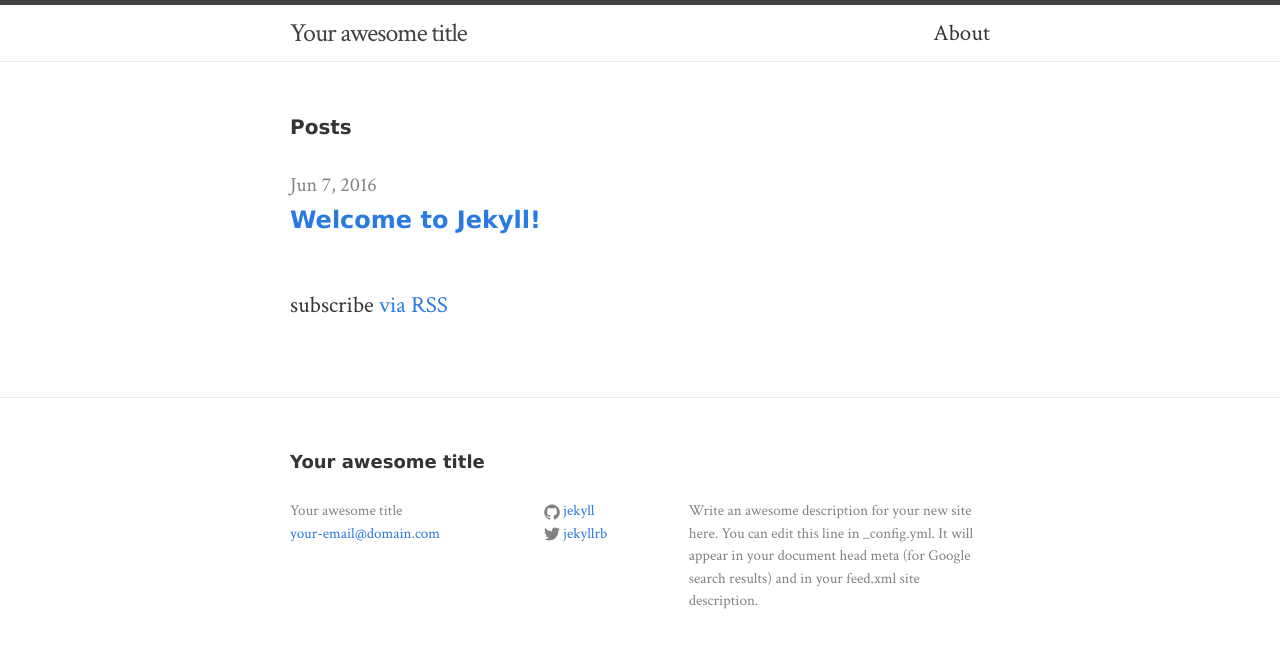
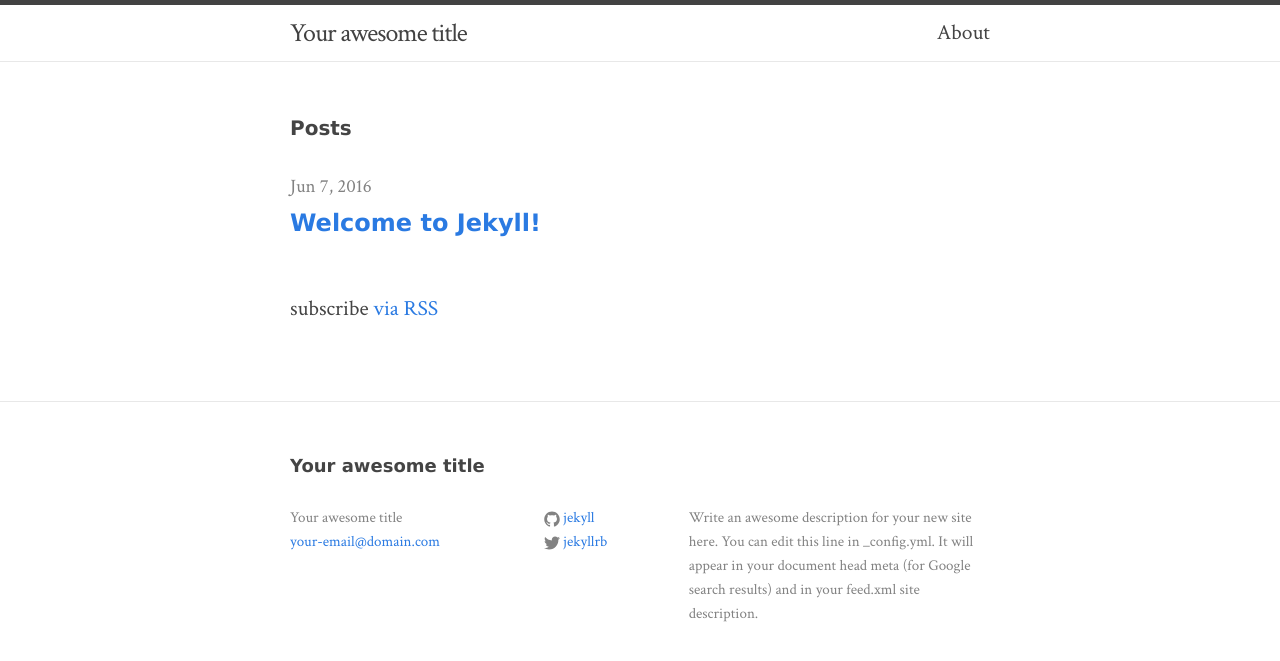
Before and after one commit to drawingjourney/drawingjourney.github.io, a Jekyll site: the page built from index.html, in a window 1280 px wide. Shown: the top 661 px of the page. Built offline with Jekyll 4.4.1, drawn with Linux system fonts in a browser that asks for light colours.

Commit message:
Roll back font size tweaks

```diff
--- a/css/main.scss
+++ b/css/main.scss
@@ -7,13 +7,13 @@
 
 // Our variables
 $base-font-family: 'Crimson Text', serif;
-$base-font-size:   23px;
+$base-font-size:   21.6px;
 $small-font-size:  $base-font-size * 0.875;
-$base-line-height: 1.5;
+$base-line-height: 1.6;
 
 $spacing-unit:     50px;
 
-$text-color:       rgb(52, 52, 52);
+$text-color:       rgb(68, 68, 68);
 $background-color: #ffffff;
 $brand-color:      #2a7ae2;
 
```
